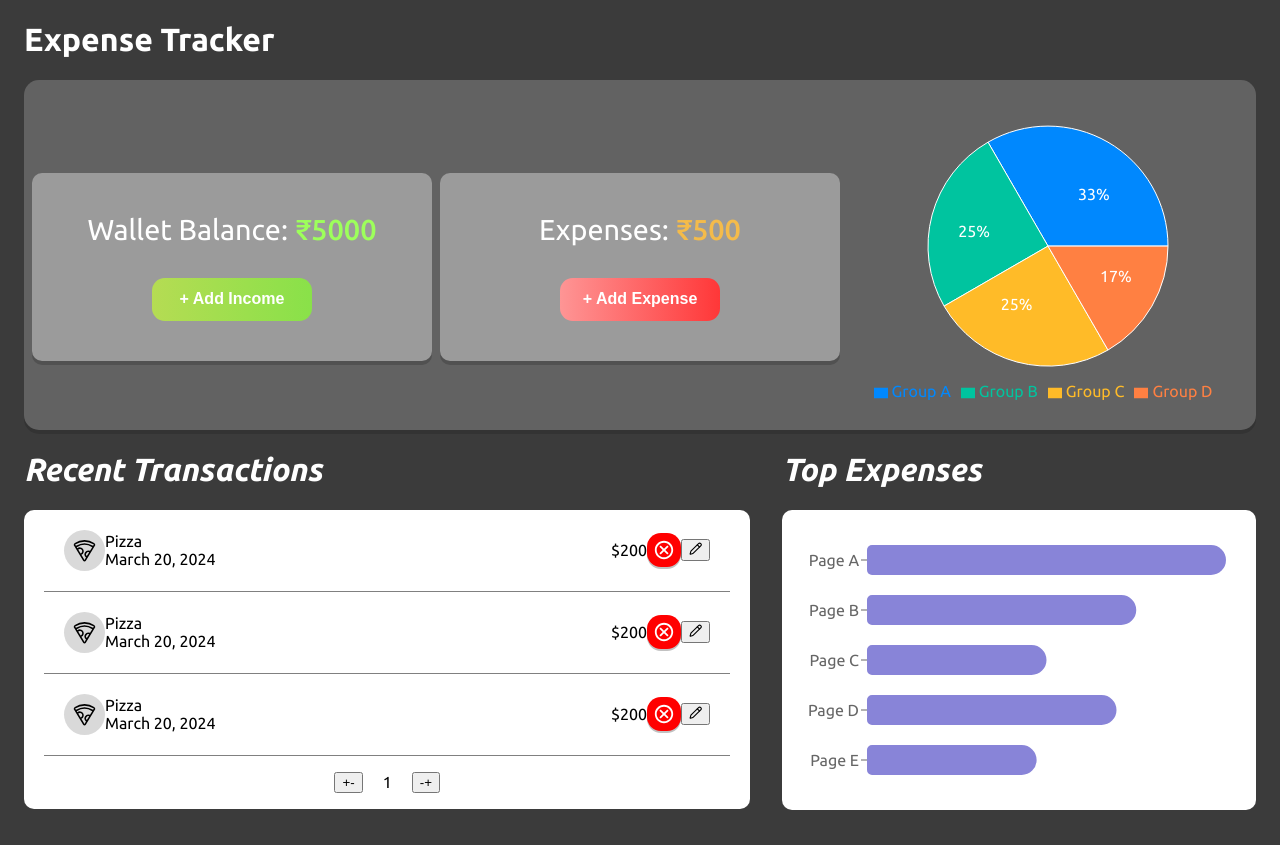
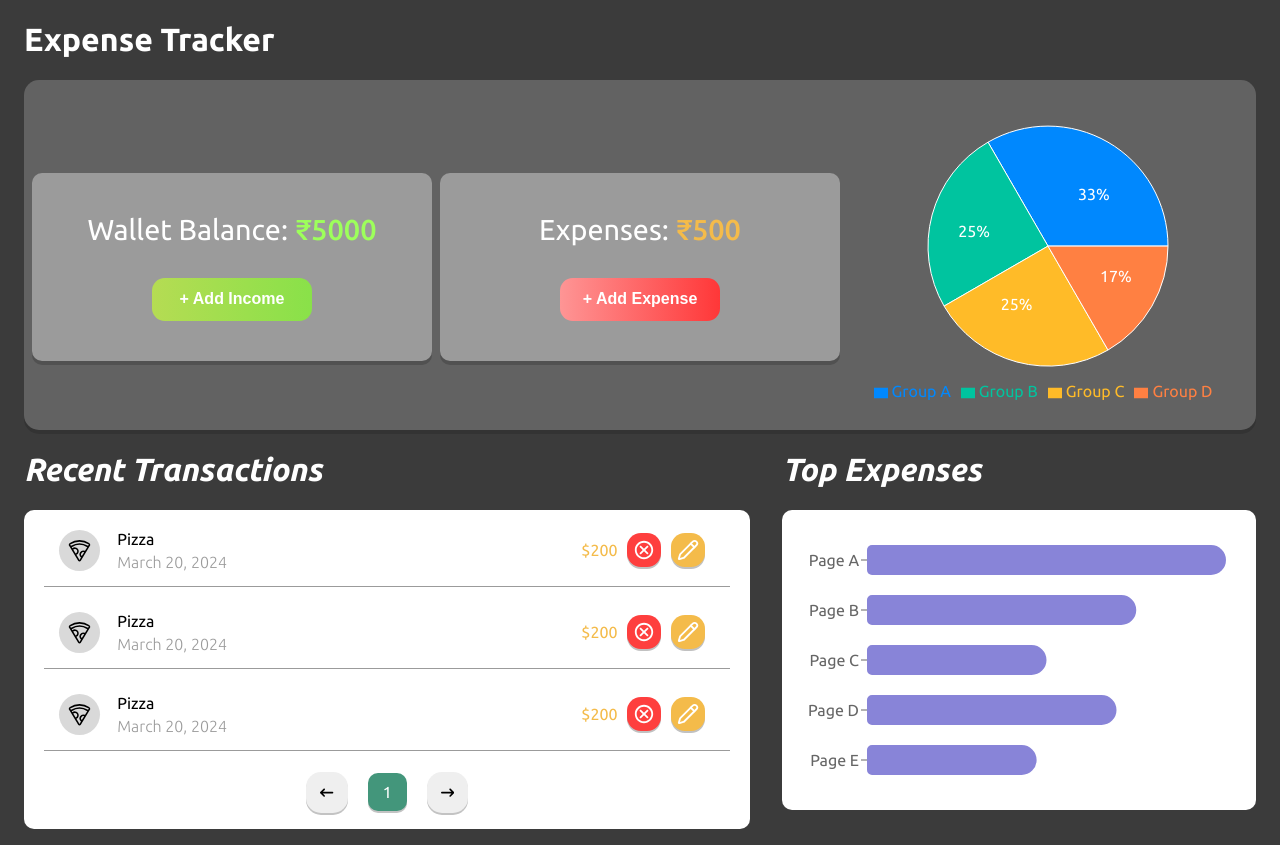
Before and after one commit to abhishekpatil4/Expense-tracker, a React (Vite) app: page / in a window 1280 px wide. Built offline with nearby package versions, Linux system fonts and the light colour scheme.

Commit message:
fix: recent transactions styling

```diff
--- a/src/components/recentTransactions/RecentTransaction.jsx
+++ b/src/components/recentTransactions/RecentTransaction.jsx
@@ -1,4 +1,7 @@
+import { FaArrowLeftLong } from "react-icons/fa6";
+import { FaArrowRightLong } from "react-icons/fa6";
 import { Transaction } from "./Transaction";
+
 const data = [
     {
         name: "samosa",
@@ -15,9 +18,9 @@ export const RecentTransaction = () => {
                 <Transaction name={"Pizza"} dateTime={"March 20, 2024"} price={200} />
                 <Transaction name={"Pizza"} dateTime={"March 20, 2024"} price={200} />
                 <div style={{display:'flex', justifyContent:'center', alignItems:'center', gap:20, padding:'1rem'}}>
-                    <button>+-</button>
-                    <span>1</span>
-                    <button>-+</button>
+                    <button style={{borderRadius:'15px', padding:'14px', border:'0px', boxShadow:'0px 2px #C3C3C3', display:'flex'}}><FaArrowLeftLong /></button>
+                    <span style={{borderRadius:'10px', padding:'10px 15px', border:'0px', boxShadow:'0px 2px #C3C3C3', backgroundColor:'#43967B', color:'white', display:'flex'}}>1</span>
+                    <button style={{borderRadius:'15px', padding:'14px', border:'0px', boxShadow:'0px 2px #C3C3C3', display:'flex'}}><FaArrowRightLong /></button>
                 </div>
             </div>
         </div>
--- a/src/components/recentTransactions/Transaction.jsx
+++ b/src/components/recentTransactions/Transaction.jsx
@@ -4,20 +4,19 @@ import { PiPizza } from "react-icons/pi";
 
 export const Transaction = ({ name, dateTime, price }) => {
     return <>
-        <div style={{ display: 'flex', alignItems: 'center', padding: '20px', justifyContent: 'space-between', borderBottom:'1px solid gray', margin:'0px 20px'}}>
-            <div style={{display:'flex', alignItems:'center'}}>
+        <div style={{ display: 'flex', alignItems: 'center', padding: '15px', justifyContent: 'space-between', borderBottom:'1px solid #9B9B9B', margin:'5px 20px'}}>
+            <div style={{display:'flex', justifyContent:'space-between', minWidth:'10.5rem'}}>
                 <PiPizza style={{ fontSize: '25px', backgroundColor: '#D9D9D9', borderRadius: '100%', padding: '8px' }} />
-                <div style={{display:"flex", flexDirection:'column'}}>
+                <div style={{display:"flex", flexDirection:'column', justifyContent:'space-between'}}>
                     <span>{name}</span>
-                    <span>{dateTime}</span>
+                    <span style={{fontWeight:300, color:'#9B9B9B'}}>{dateTime}</span>
                 </div>
             </div>
-            <div style={{display:'flex', justifyContent:'space-evenly', alignItems:'center'}}>
-                <span>${price}</span>
-                <button style={{padding:'6px', borderRadius:'14px', border:'0px', backgroundColor:'red', color:'white', display:'flex', boxShadow:'0px 2px #C1C1C1' }}><MdOutlineCancel style={{fontSize:'22px'}}/></button>
-                <button><LuPencil /></button>
+            <div style={{display:'flex', justifyContent:'space-evenly', alignItems:'center', minWidth:'9rem'}}>
+                <span style={{color:'#F4BB4A'}}>${price}</span>
+                <button style={{padding:'6px', borderRadius:'14px', border:'0px', backgroundColor:'#FE3F3E', color:'white', display:'flex', boxShadow:'0px 2px #C1C1C1' }}><MdOutlineCancel style={{fontSize:'22px'}}/></button>
+                <button style={{padding:'6px', borderRadius:'14px', border:'0px', backgroundColor:'#F4BB4A', color:'white', display:'flex', boxShadow:'0px 2px #C1C1C1' }}><LuPencil style={{fontSize:'22px'}}/></button>
             </div>
-
         </div>
     </>
 }
```
